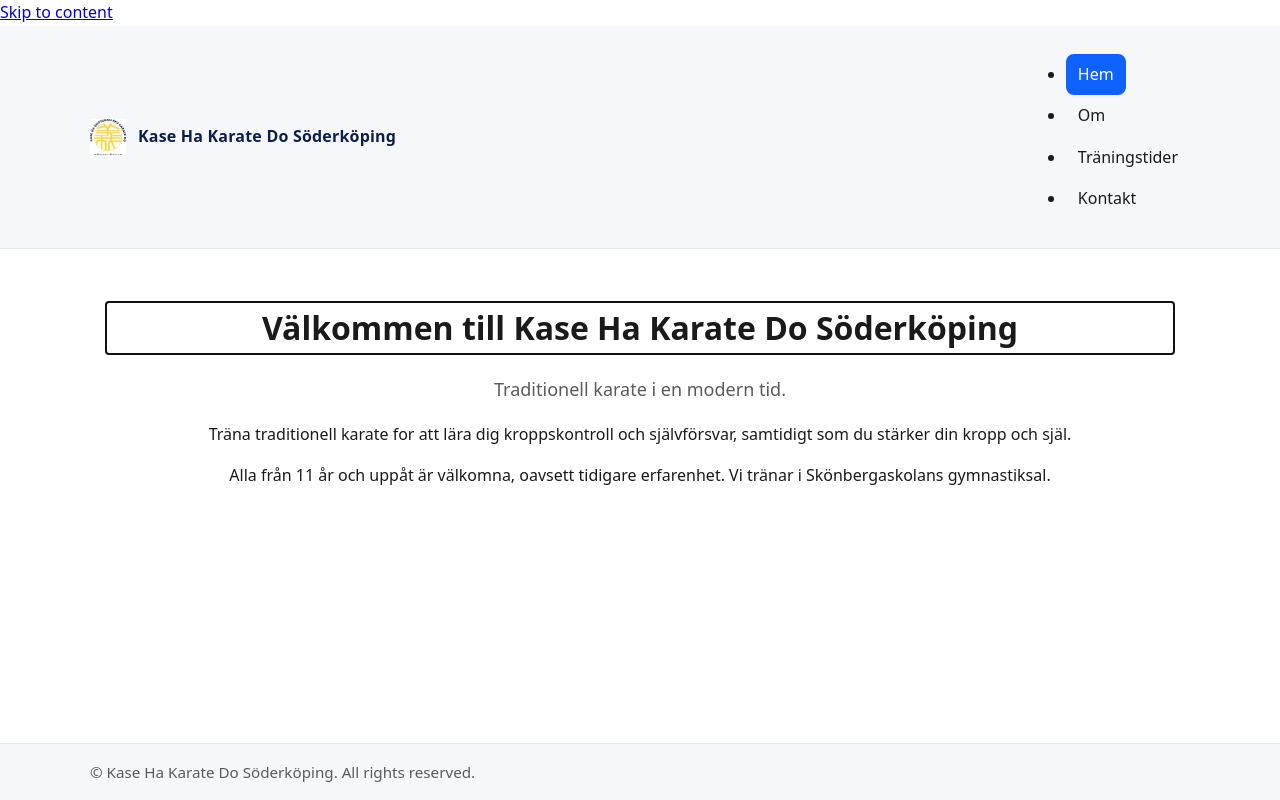
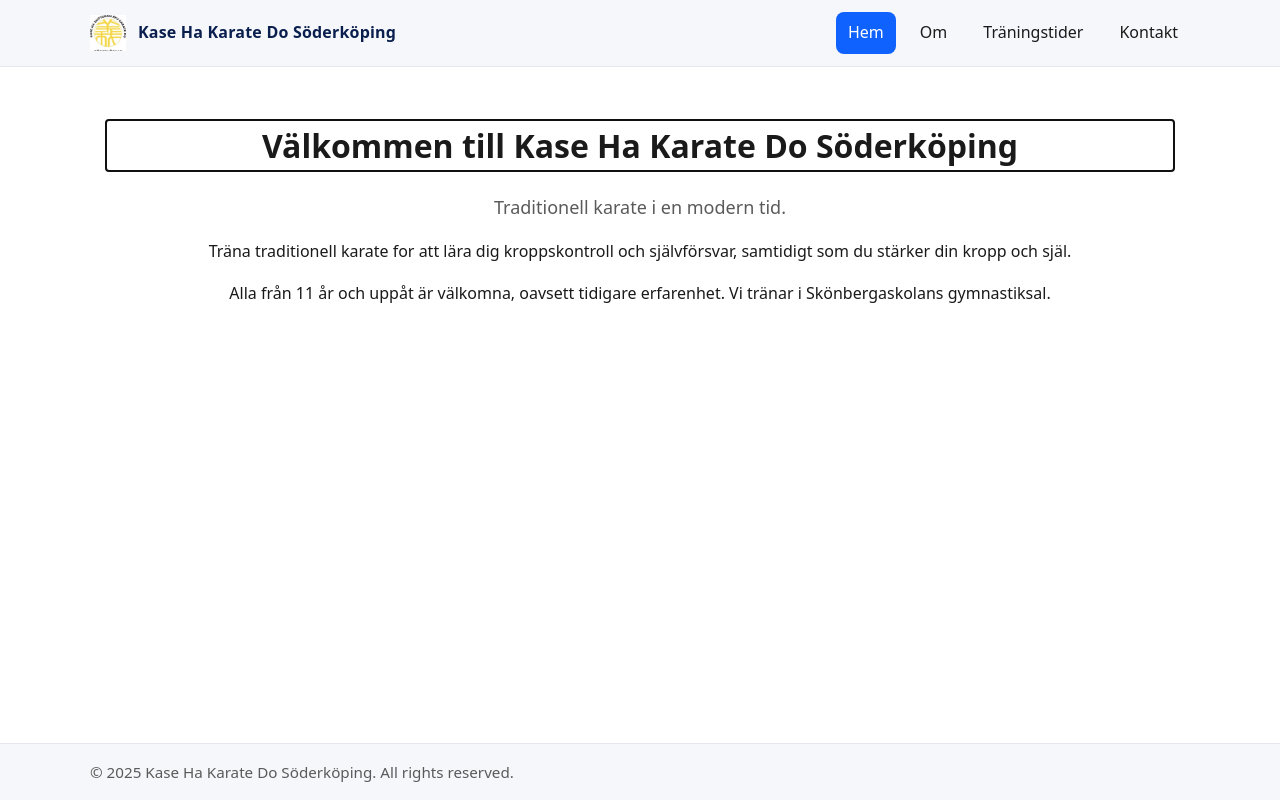
Before and after one commit to brainycarp67531/kasehakaratedo, a plain HTML site: page index.html in a window 1280 px wide. Drawn offline with Linux system fonts and the light colour scheme.

Commit message:
css and js and todo is updated, fixed an issue with the menu

```diff
--- a/css/styles.css
+++ b/css/styles.css
@@ -28,7 +28,7 @@ header.site-header{ background:var(--surface); border-bottom:1px solid #e6e8ee;
 .brand{ display:flex; align-items:center; gap:.75rem; text-decoration:none; }
 .brand-logo{ width:36px;height:36px; display:inline-block; }
 .brand-name{ font-weight:700; letter-spacing:.2px; color:var(--brand-ink); text-decoration:none; }
-nav.primary-n.skip-link {
+.skip-link {
   position: absolute;
   left: -9999px;
   top: auto;
@@ -43,16 +43,7 @@ nav.primary-n.skip-link {
   height: auto;
   overflow: visible;
 }
-document.addEventListener('DOMContentLoaded', function() {
-  // Your existing app.js code for routing...
-
-  // Set copyright year
-  const yearSpan = document.getElementById('year');
-  if (yearSpan) {
-    yearSpan.textContent = new Date().getFullYear();
-  }
-});
-av ul{ list-style:none; margin:0; padding:0; display:flex; gap:.75rem; align-items:center; }
+nav ul{ list-style:none; margin:0; padding:0; display:flex; gap:.75rem; align-items:center; }
 nav.primary-nav a{ display:inline-block; padding:.5rem .75rem; border-radius:.5rem; color:var(--ink); text-decoration:none; }
 nav.primary-nav a:hover{ background:#eef3ff; color:#0b3d91 }
 nav.primary-nav a[aria-current="page"], nav.primary-nav a.active{ background:var(--brand); color:#fff; }
--- a/js/app.js
+++ b/js/app.js
@@ -45,5 +45,11 @@
   }));
 
   window.addEventListener('hashchange', handleHash);
-  document.addEventListener('DOMContentLoaded', handleHash);
+  document.addEventListener('DOMContentLoaded', () => {
+    handleHash();
+    const yearSpan = document.getElementById('year');
+    if (yearSpan) {
+      yearSpan.textContent = new Date().getFullYear();
+    }
+  });
 })();
```
Also changed, not shown: todo.txt.
